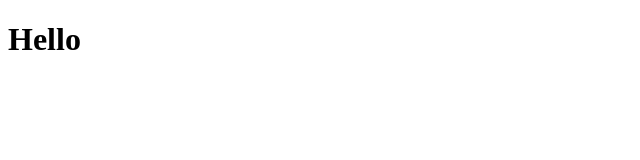
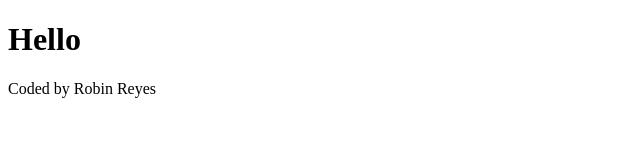
Before and after one commit to reyesking29/My-Weather-App---Reyes, a plain HTML site: page index.html in a window 1280 px wide. Shown: the whole page, without its empty margins (0-640 px from the left). Drawn offline with Linux system fonts and the light colour scheme.

Commit message:
updated html

```diff
--- a/index.html
+++ b/index.html
@@ -3,9 +3,10 @@
   <head>
     <meta charset="UTF-8" />
     <meta name="viewport" content="width=device-width, initial-scale=1.0" />
-    <title>Weather App</title>
+    <title>Weather App - Reyes</title>
   </head>
   <body>
     <h1>Hello</h1>
+    <footer>Coded by Robin Reyes</footer>
   </body>
 </html>
```
